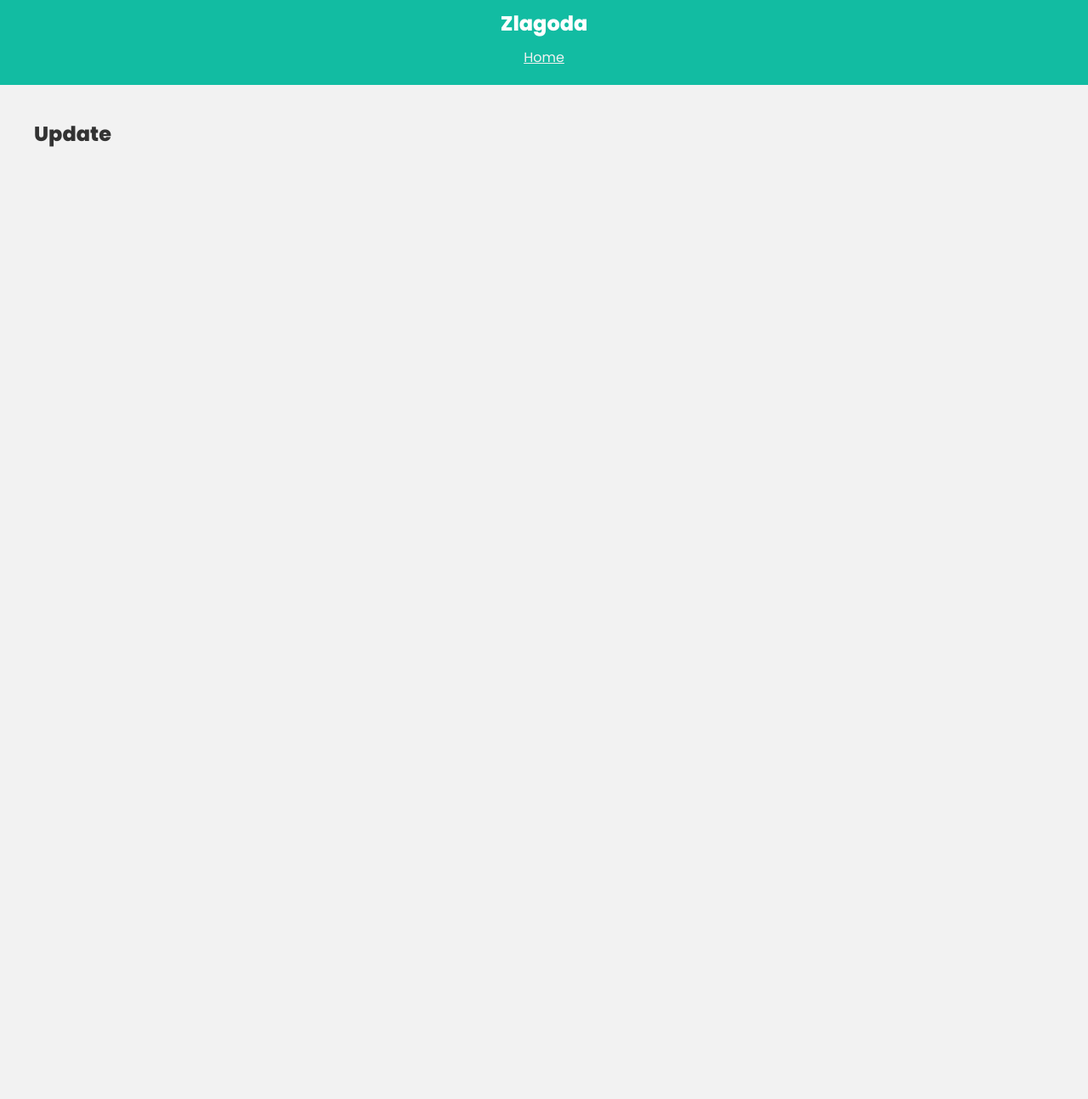
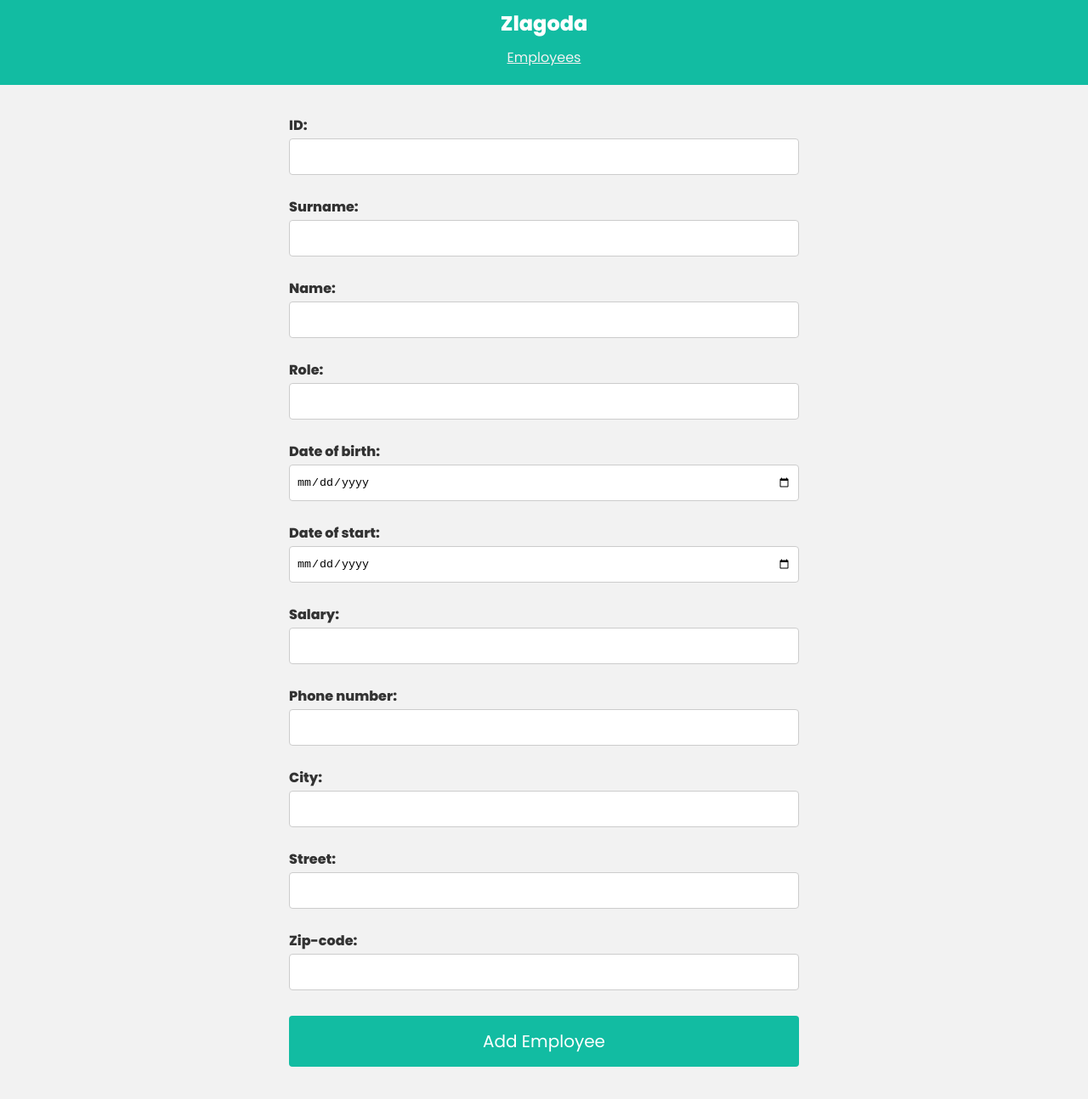
Before and after one commit to sankaaaa/ZlagodaApp, a React (Create React App) app: page /create-employee in a window 1280 px wide. Shown: the top 1294 px of the page at 85% size. Before the commit the page ends 800 px from the top, so only its background shows below. Built offline with nearby package versions, Linux system fonts and the light colour scheme.

Commit message:
і ще пофіксила

```diff
--- a/src/App.js
+++ b/src/App.js
@@ -1,8 +1,8 @@
 import { BrowserRouter, Routes, Route, Link } from "react-router-dom"
 
 // pages
-import Home from "./pages/Home"
-import Create from "./pages/Create"
+import Employees from "./pages/Employees"
+import CreateEmployee from "./pages/CreateEmployee"
 import Update from "./pages/Update"
 
 function App() {
@@ -10,11 +10,11 @@ function App() {
       <BrowserRouter>
         <nav>
           <h1>Zlagoda</h1>
-          <Link to="/">Home</Link>
+          <Link to="/employees">Employees</Link>
         </nav>
         <Routes>
-          <Route path="/" element={<Home />} />
-          <Route path="/create" element={<Create />} />
+          <Route path="/employees" element={<Employees />} />
+          <Route path="/create-employee" element={<CreateEmployee />} />
           <Route path="/:id" element={<Update />} />
         </Routes>
       </BrowserRouter>
--- a/src/components/EmployeePopupEdit.js
+++ b/src/components/EmployeePopupEdit.js
@@ -10,7 +10,6 @@ const EditEmployeePopup = ({ employee, onClose }) => {
 
     const handleSubmit = (e) => {
         e.preventDefault();
-        // Отриманий editedEmployee можна використовувати для подальшої обробки, наприклад, збереження змін в базі даних
         console.log("Edited employee:", editedEmployee);
         onClose();
     };
--- a/src/pages/Create.js
+++ b/src/pages/CreateEmployee.js
@@ -2,7 +2,7 @@ import {useState} from "react";
 import {useNavigate} from "react-router-dom";
 import supabase from "../config/supabaseClient";
 import '../styles/create-form.css';
-const Create = () => {
+const CreateEmployee = () => {
     const navigate = useNavigate();
     const[id_employee, setIdEmployee] = useState('');
     const[empl_surname, setEmplSurname] = useState('');
@@ -25,6 +25,8 @@ const Create = () => {
             setFormError("Please set all form fields correctly idinahui!");
             return;
         }
+
+        //ДОДАТИ ОКРЕМУ ПЕРЕВІРКУ НА НЕУНІКАЛЬНИЙ АЙДІШНИК ЄБУ ЯК
         const {data, error} = await supabase
             .from('employee')
             .insert([{id_employee, empl_surname, empl_name, empl_role, date_of_birth,
@@ -38,7 +40,7 @@ const Create = () => {
         else{
             console.log(data);
             setFormError(null);
-            navigate('/')
+            navigate('/Employees')
         }
     }
 
@@ -129,4 +131,4 @@ const Create = () => {
     )
 }
 
-export default Create
+export default CreateEmployee
--- a/src/pages/Home.js
+++ b/src/pages/Employees.js
@@ -7,7 +7,7 @@ import EmployeeTable from "../components/EmployeeTable";
 
 //styles
 import '../styles/links-stuff.css';
-const Home = () => {
+const Employees = () => {
     const [fetchError, setFetchError] = useState(null);
     const [employees, setEmployees] = useState(null);
 
@@ -40,7 +40,7 @@ const Home = () => {
             {employees && (
                 <div>
                     <div className="create-new-container">
-                        <Link to="/create" className="link-create-new">Create New Employee</Link>
+                        <Link to="/create-employee" className="link-create-new">Create New Employee</Link>
                     </div>
                     <EmployeeTable employees={employees} />
                 </div>
@@ -49,4 +49,4 @@ const Home = () => {
     );
 };
 
-export default Home;
+export default Employees;
--- a/src/styles/create-form.css
+++ b/src/styles/create-form.css
@@ -13,6 +13,8 @@ form {
 
 label {
     font-weight: bold;
+    margin-top: 15px;
+    margin-bottom: -7px
 }
 
 input[type="text"],
@@ -22,6 +24,7 @@ input[type="date"] {
     padding: 8px;
     border: 1px solid #ccc;
     border-radius: 4px;
+    height: 25px;
 }
 
 button {
@@ -32,6 +35,10 @@ button {
     border-radius: 4px;
     cursor: pointer;
     font-family: 'Poppins';
+    font-size: 20px;
+    margin-top: 20px;
+    margin-bottom: 30px;
+    height: 60px;
 }
 
 button:hover {
--- a/src/styles/employee-table.css
+++ b/src/styles/employee-table.css
@@ -1,5 +1,3 @@
-/* employee-table.css */
-
 .employee-table {
     width: 100%;
     border-collapse: collapse;
```
Also changed, not shown: 1 other file (tests, documents, lock files or other folders).
